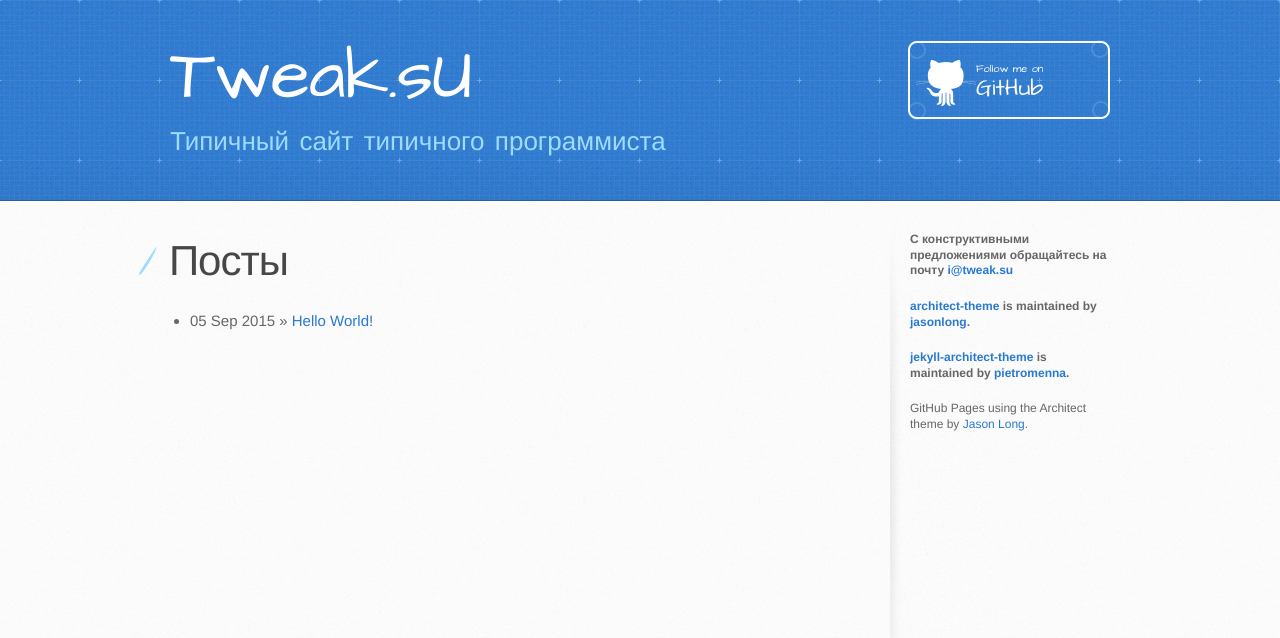
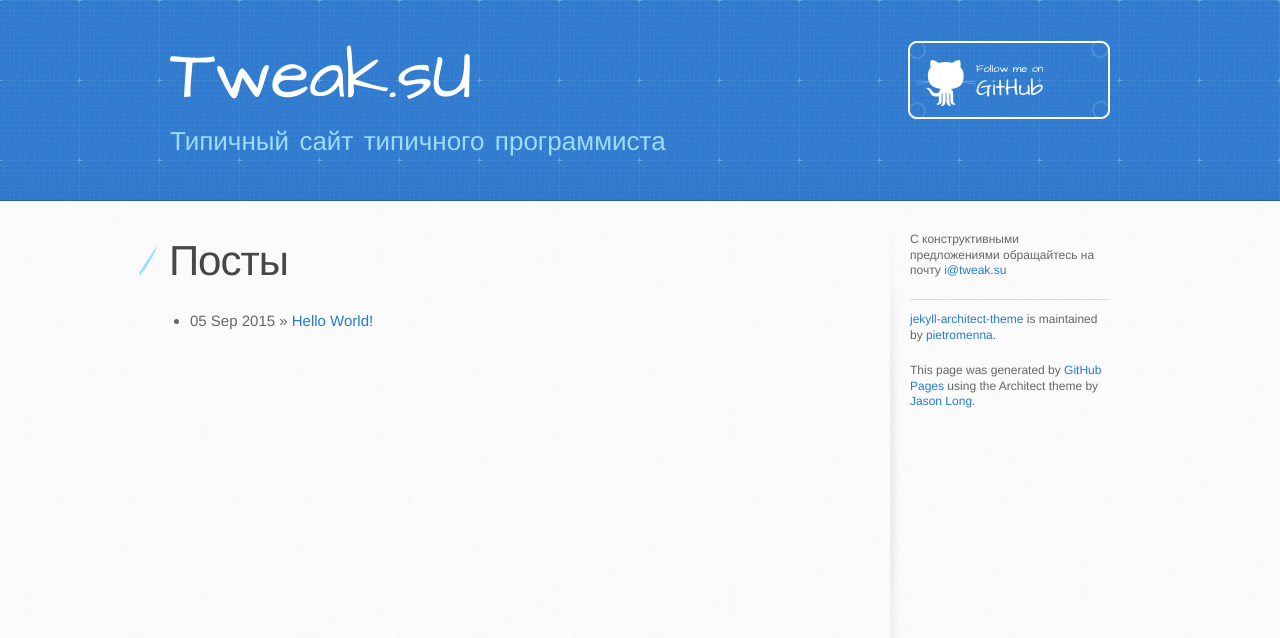
Before and after one commit to volodin-aa/volodin-aa.github.io, a Jekyll site: the page built from index.html, in a window 1280 px wide. Shown: the top 638 px of the page. Built offline with Jekyll 4.4.1, drawn with Linux system fonts in a browser that asks for light colours; the list of posts is cut into pages by our own code.

Commit message:
Форматирование

```diff
--- a/_layouts/default.html
+++ b/_layouts/default.html
@@ -64,13 +64,13 @@
 
         <aside id="sidebar">
 
-    		<p class="repo-owner">С конструктивными предложениями обращайтесь на почту <a href="mailto:i@tweak.su">i@tweak.su</a></p>
+    		<p>С конструктивными предложениями обращайтесь на почту <a href="mailto:i@tweak.su">i@tweak.su</a></p>
 
-          <p class="repo-owner"><a href="https://github.com/jasonlong/architect-theme">architect-theme</a> is maintained by <a href="https://github.com/jasonlong">jasonlong</a>.</p>
+    		<hr>
 
-          <p class="repo-owner"><a href="https://github.com/pietromenna/jekyll-architect-theme">jekyll-architect-theme</a> is maintained by <a href="https://github.com/pietromenna">pietromenna</a>.</p>
+          <p><a href="https://github.com/pietromenna/jekyll-architect-theme">jekyll-architect-theme</a> is maintained by <a href="https://github.com/pietromenna">pietromenna</a>.</p>
 
-          <p class="repo-owner>This page was generated by <a href="https://pages.github.com">GitHub Pages</a> using the Architect theme by <a href="https://twitter.com/jasonlong">Jason Long</a>.</p>
+          <p>This page was generated by <a href="https://pages.github.com">GitHub Pages</a> using the Architect theme by <a href="https://twitter.com/jasonlong">Jason Long</a>.</p>
         </aside>
       </div>
     </div>
```
